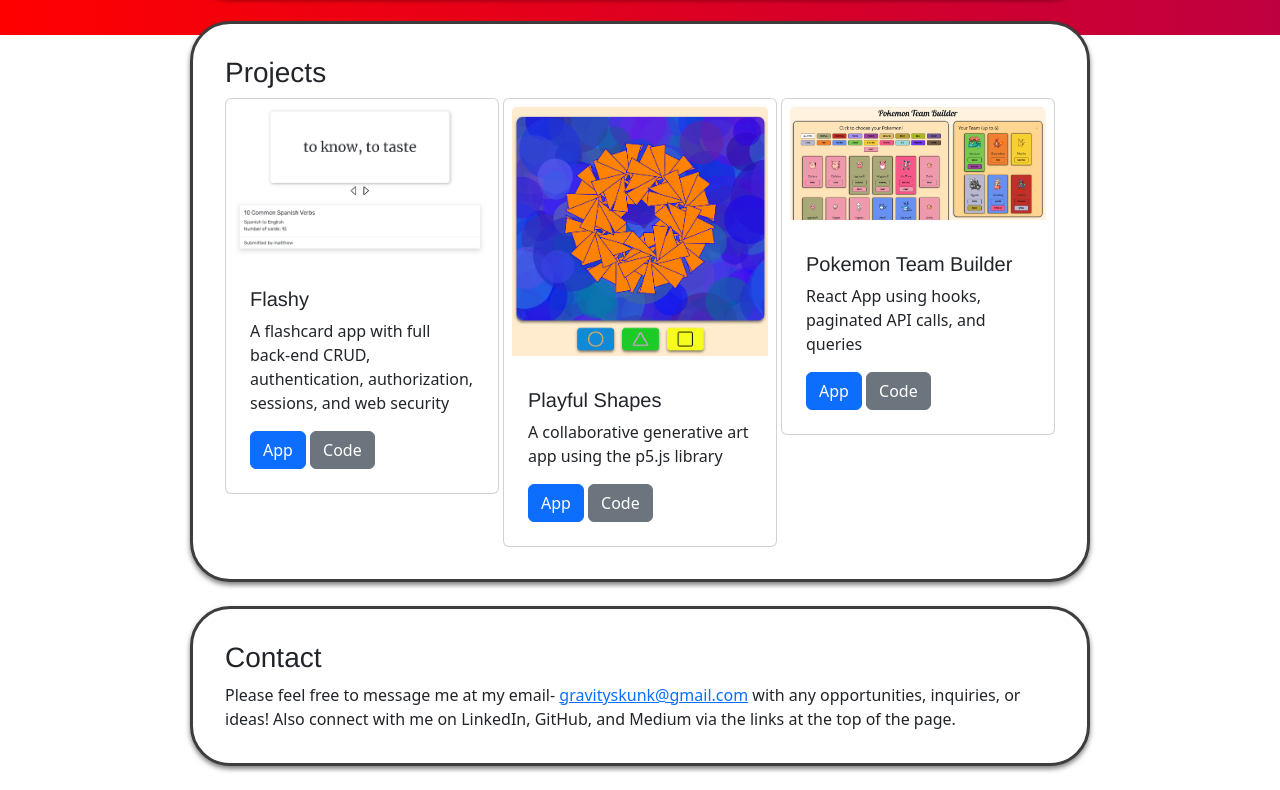
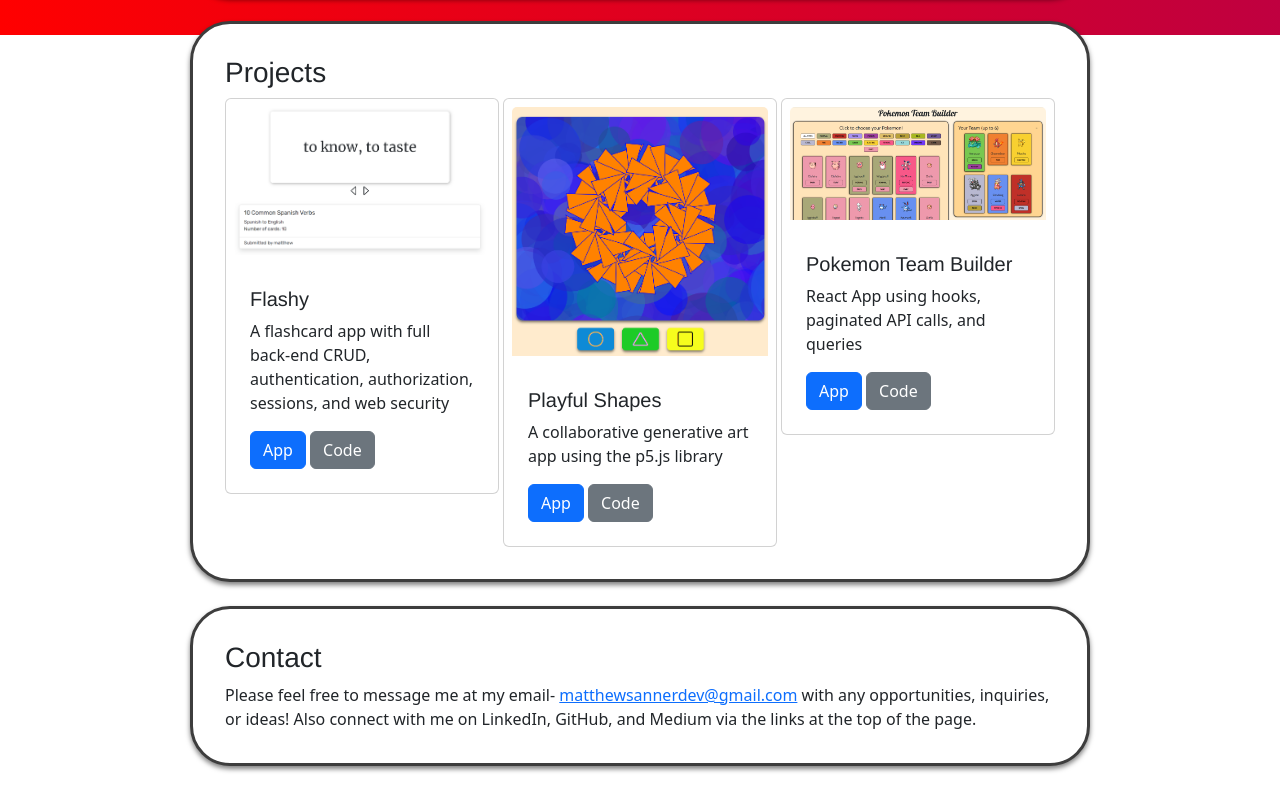
Before and after one commit to matthewsanner/matthew-sanner-com, a plain HTML site: page index.html in a window 1280 px wide. Shown: the part 765-1555 px from the top of the page. Drawn offline with nearby package versions, Linux system fonts and the light colour scheme; a web font is replaced by a local one.

Commit message:
updated email address

```diff
--- a/index.html
+++ b/index.html
@@ -259,7 +259,7 @@
           <h3 class="card-title">Contact</h3>
           <p class="card-text">
             Please feel free to message me at my email-
-            <a href="mailto:gravityskunk@gmail.com">gravityskunk@gmail.com</a>
+            <a href="mailto:matthewsannerdev@gmail.com">matthewsannerdev@gmail.com</a>
             with any opportunities, inquiries, or ideas! Also connect with me on
             LinkedIn, GitHub, and Medium via the links at the top of the page.
           </p>
```
